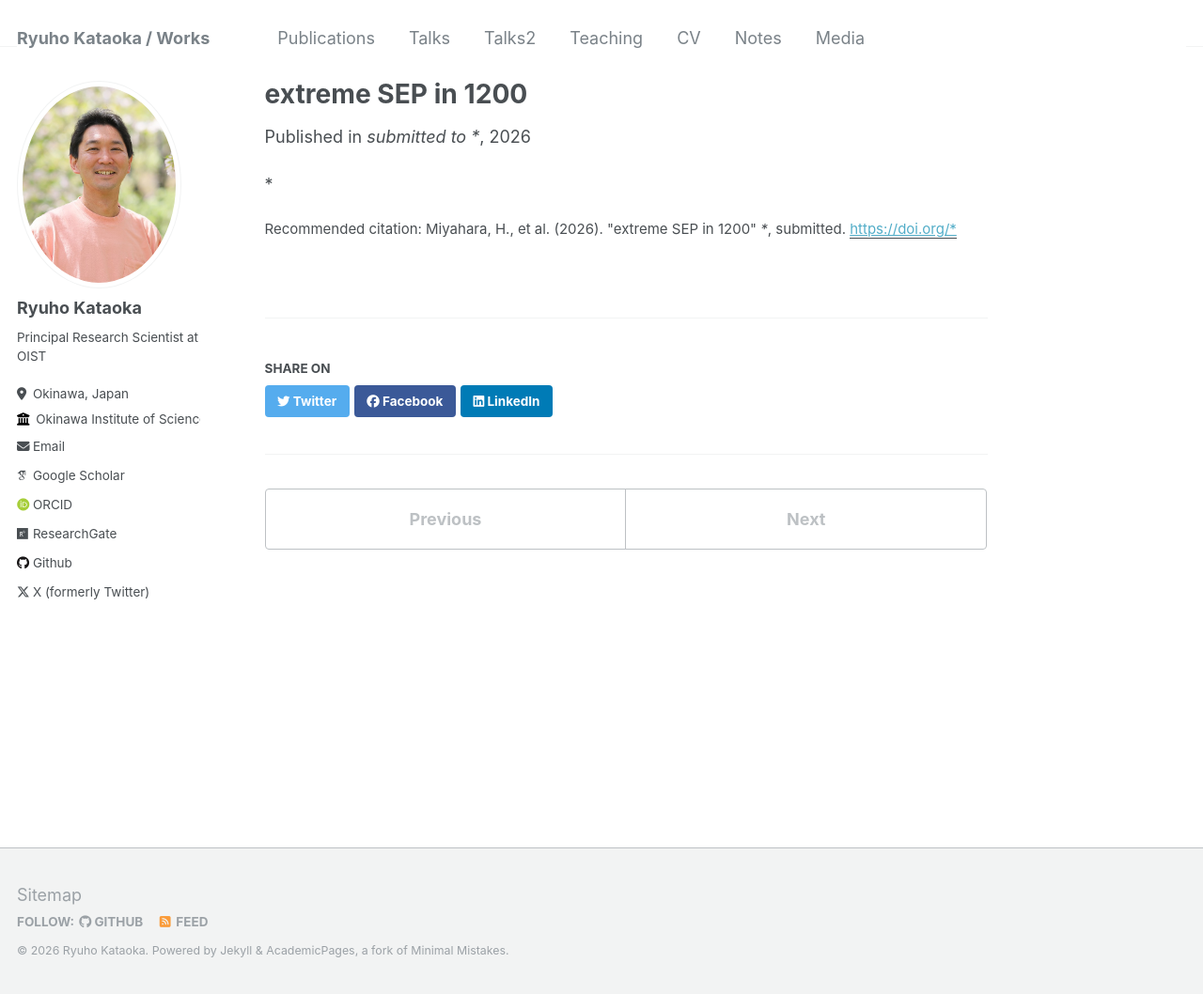
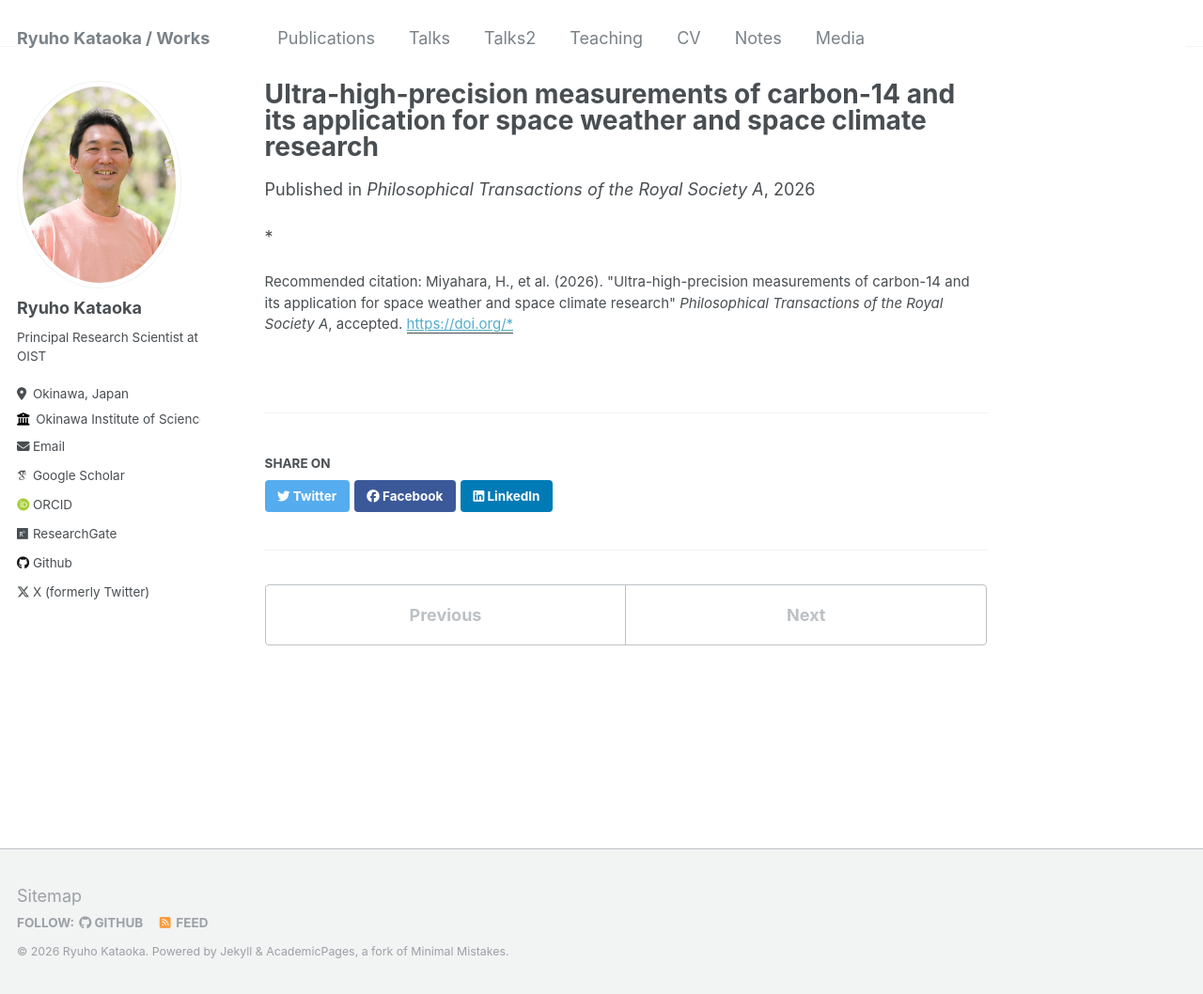
Before and after one commit to ryuhokataoka/ryuhokataoka.github.io, a Jekyll site: the page built from _publications/2026-02-18-miyahara2.md, in a window 1280 px wide and 1058 px high. Shown: the whole window at 94% size. Built offline with Jekyll 4.4.1, drawn with Linux system fonts in a browser that asks for light colours; some web fonts are replaced.

Commit message:
Update publication details for Miyahara paper

```diff
--- a/_publications/2026-02-18-miyahara2.md
+++ b/_publications/2026-02-18-miyahara2.md
@@ -1,12 +1,12 @@
 ---
-title: "extreme SEP in 1200"
+title: "Ultra-high-precision measurements of carbon-14 and its application for space weather and space climate research"
 collection: publications
 permalink: /publication/2026-02-18-miyahara2
-excerpt: 'Miyahara paper 2'
+excerpt: 'Miyahara SEP review'
 date: 2026-02-18
-venue: 'submitted to *'
+venue: 'Philosophical Transactions of the Royal Society A'
 paperurl: 'https://doi.org/*'
-citation: 'Miyahara, H., et al. (2026). &quot;extreme SEP in 1200&quot; <i>*</i>, submitted.'
+citation: 'Miyahara, H., et al. (2026). &quot;Ultra-high-precision measurements of carbon-14 and its application for space weather and space climate research&quot; <i>Philosophical Transactions of the Royal Society A</i>, accepted.'
 ---
 
 *
```
